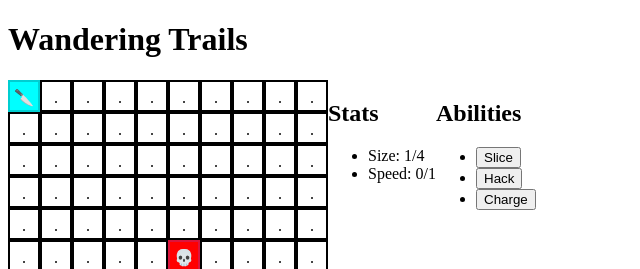
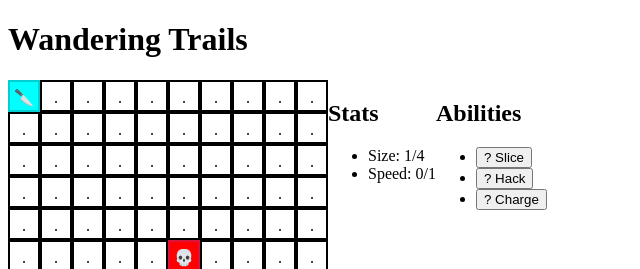
Before and after one commit to rmkubik/wandering-trails, a React app: page / in a window 1280 px wide. Shown: the top 269 px of the page, without its empty margins (0-640 px from the left). Built offline with nearby package versions, Linux system fonts and the light colour scheme; the HTML template or start-up script is replaced by a standard one.

Commit message:
createAbility

```diff
--- /dev/null
+++ b/src/abilities/createAbility.js
@@ -0,0 +1,17 @@
+export default function createAbility({
+  icon = "?",
+  name = "Missing",
+  range = 1,
+  rangePattern = "cross",
+  targetPattern = "square",
+  targetRadius = 1
+}) {
+  return {
+    icon,
+    name,
+    range,
+    rangePattern,
+    targetPattern,
+    targetRadius
+  };
+}
--- a/src/components/Abilities.js
+++ b/src/components/Abilities.js
@@ -7,7 +7,7 @@ const Abilities = ({ player }) => {
       <ul>
         {player.abilities.map(ability => (
           <li key={ability.name}>
-            <button>{ability.name}</button>
+            <button>{`${ability.icon} ${ability.name}`}</button>
           </li>
         ))}
       </ul>
--- a/src/units/createUnit.js
+++ b/src/units/createUnit.js
@@ -1,18 +1,14 @@
+import createAbility from "../abilities/createAbility";
+
 export default function createUnit({
   row,
   col,
   maxLength = 4,
   speed = 1,
   abilities = [
-    {
-      name: "Slice"
-    },
-    {
-      name: "Hack"
-    },
-    {
-      name: "Charge"
-    }
+    createAbility({ name: "Slice" }),
+    createAbility({ name: "Hack" }),
+    createAbility({ name: "Charge" })
   ]
 }) {
   return {
```
